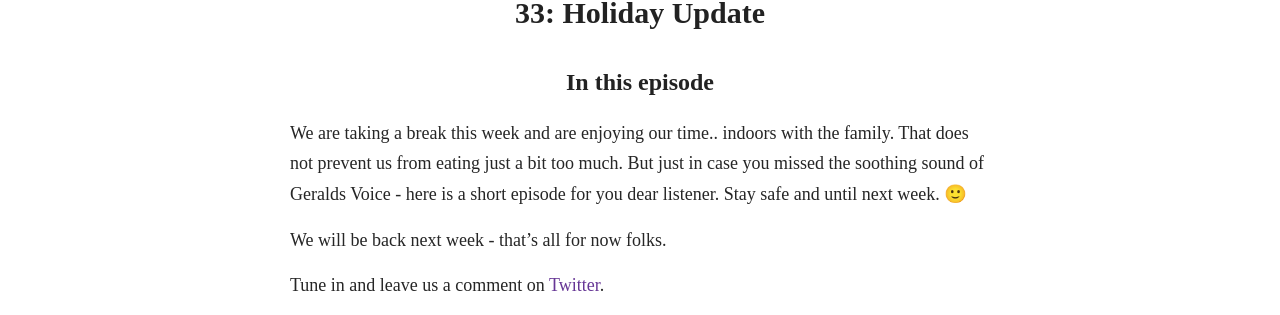
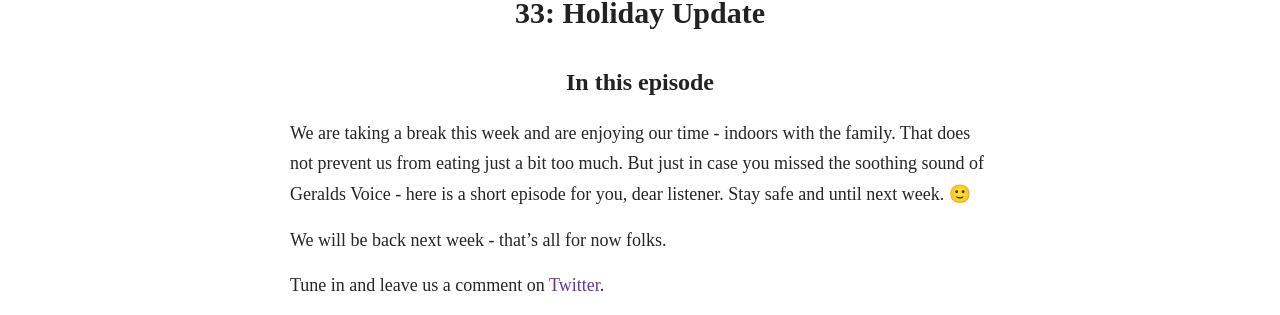
Before and after one commit to nullpointersio/website, a Jekyll site: the page built from _posts/2020-12-30-33.markdown, in a window 1280 px wide. Shown: the part 156-471 px from the top of the page. Built offline with Jekyll 4.4.1, drawn with Linux system fonts in a browser that asks for light colours; some web fonts are replaced.

```diff
--- a/_posts/2020-12-30-33.markdown
+++ b/_posts/2020-12-30-33.markdown
@@ -5,9 +5,9 @@ date: 			2020-12-30 00:00:00
 title: 			"33: Holiday Update"
 url:        "33"
 subtitle: 	"Holiday Update"
-summary: 		"We are taking a break this week and are enjoying our time.. indoors with the family. That does not prevent us from eating just a bit too much. But just in case you missed the soothing sound of Geralds Voice - here is a short episode for you dear listener. Stay safe and until next week. 🙂"
+summary: 		"We are taking a break this week and are enjoying our time - indoors with the family. That does not prevent us from eating just a bit too much. But just in case you missed the soothing sound of Geralds Voice - here is a short episode for you, dear listener. Stay safe and until next week. 🙂"
 
-description: 	"We are taking a break this week and are enjoying our time.. indoors with the family. That does not prevent us from eating just a bit too much. But just in case you missed the soothing sound of Geralds Voice - here is a short episode for you dear listener. Stay safe and until next week. 🙂"
+description: 	"We are taking a break this week and are enjoying our time - indoors with the family. That does not prevent us from eating just a bit too much. But just in case you missed the soothing sound of Geralds Voice - here is a short episode for you, dear listener. Stay safe and until next week. 🙂"
 
 type:			full # "trailer" or "full"
 duration: 		"1:31" # audio length in min
```
